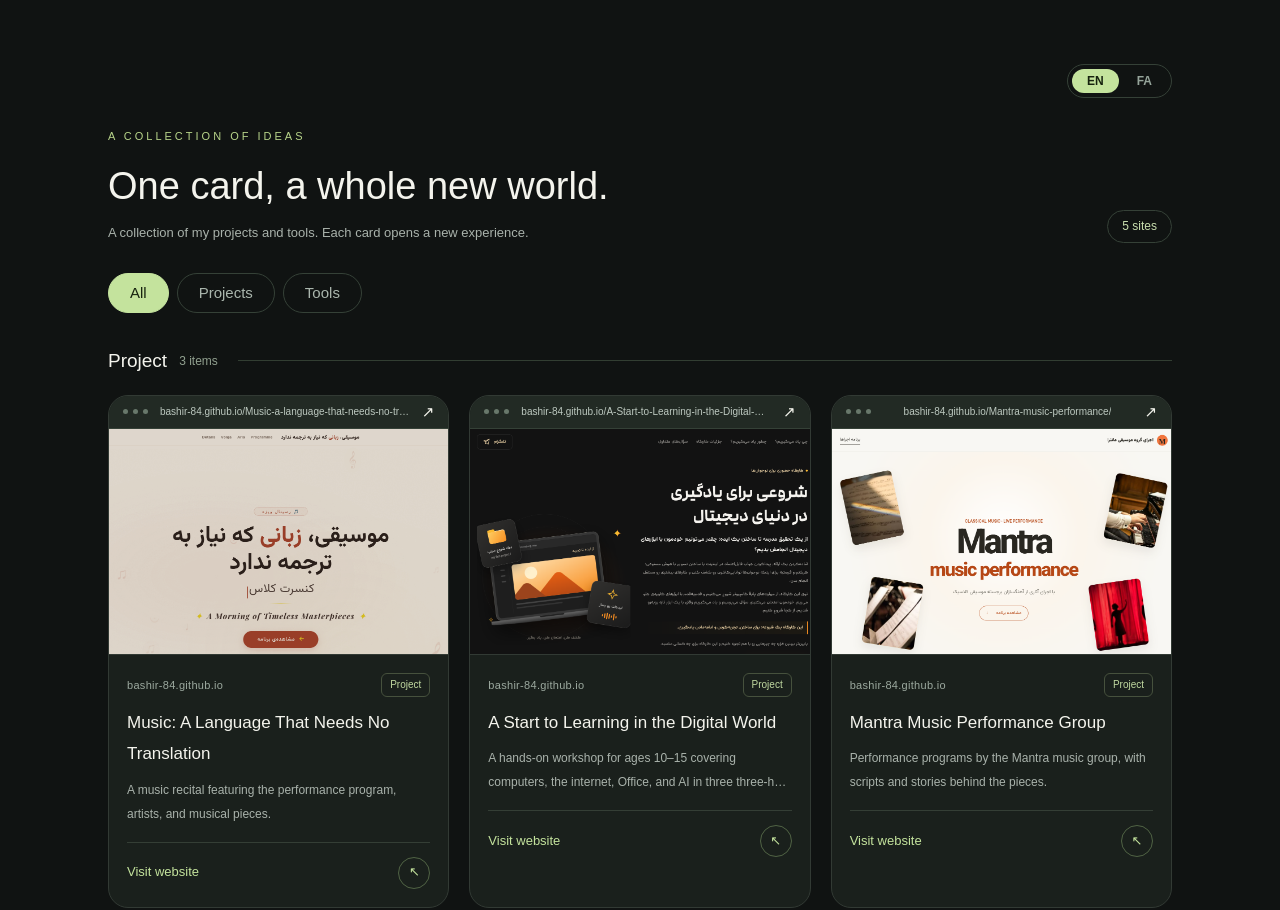
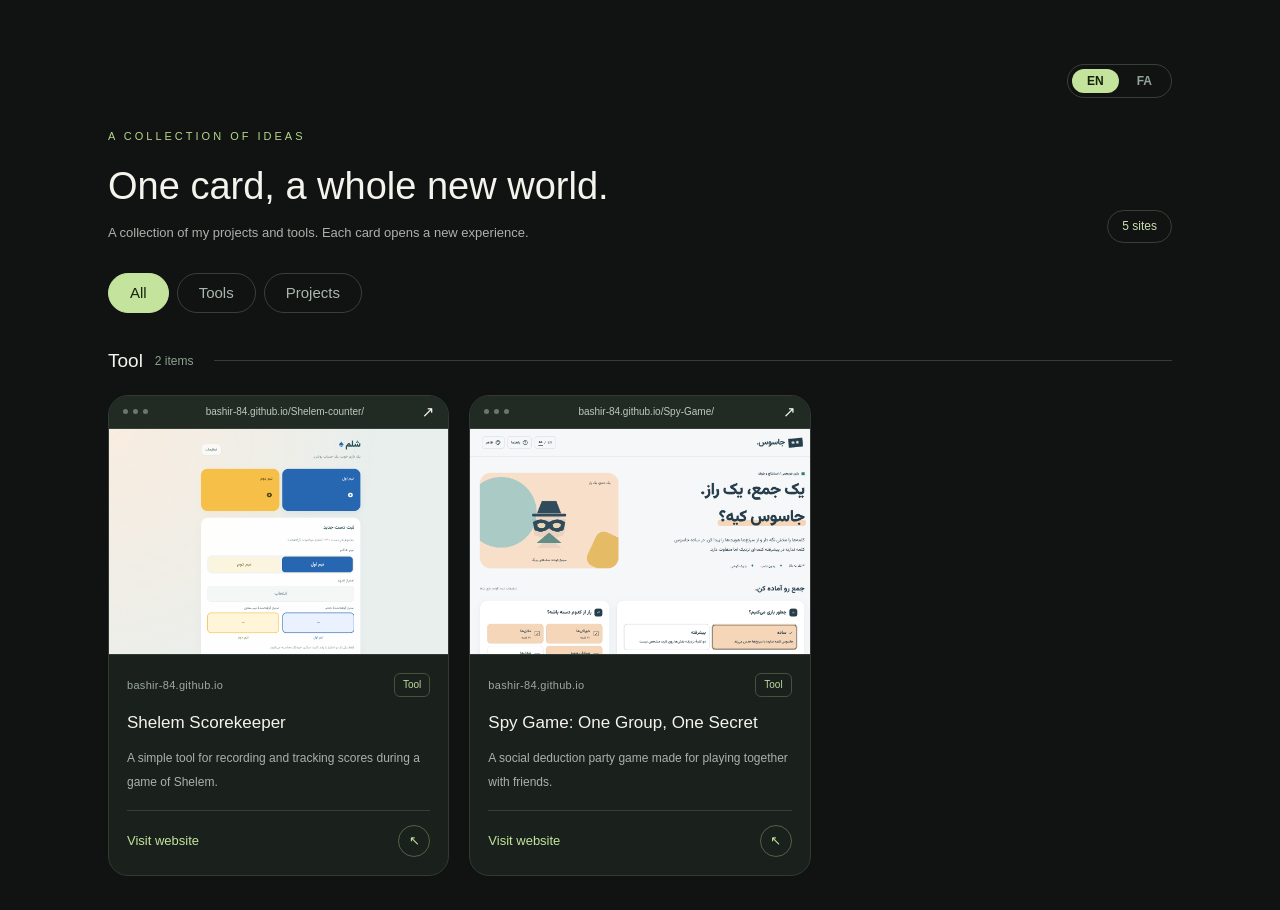
Before and after one commit to bashir-84/Alfalink, a website: page index.html in a window 1280 px wide. Shown: the top 910 px of the page. Drawn offline with Linux system fonts and the light colour scheme.

Commit message:
Show tools before projects in filters and sections

```diff
--- a/index.html
+++ b/index.html
@@ -32,8 +32,8 @@ html[lang="en"] .preview .fallback span{direction:ltr}
 <!-- برای انتقال به صفحه دیگر، این بخش و استایل‌ها و اسکریپت‌ها را نگه دارید. -->
 <nav class="filters" aria-label="Category filters">
 <button class="filter" type="button" data-category="all" aria-pressed="true"><span data-i18n="all">All</span></button>
+<button class="filter" type="button" data-category="tool" aria-pressed="false"><span data-i18n="toolPlural">Tools</span></button>
 <button class="filter" type="button" data-category="project" aria-pressed="false"><span data-i18n="projectPlural">Projects</span></button>
-<button class="filter" type="button" data-category="tool" aria-pressed="false"><span data-i18n="toolPlural">Tools</span></button>
 </nav>
 <div id="site-cards" aria-label="Sites and projects"></div>
 <p class="hint" id="hint">Previews are static images. Websites open in a new tab.</p>
@@ -67,7 +67,7 @@ html[lang="en"] .preview .fallback span{direction:ltr}
   grid.replaceChildren();
   if(!valid.length){const p=document.createElement('p');p.className='empty';p.textContent=t().empty;grid.append(p);return;}
   const groups={};
-  for(const key of ['project','tool']){
+  for(const key of ['tool','project']){
    const items=valid.filter(p=>(p.category||'project')===key);
    if(!items.length||selected!=='all'&&selected!==key)continue;
    const section=document.createElement('section');section.className='category';section.dataset.category=key;
```
